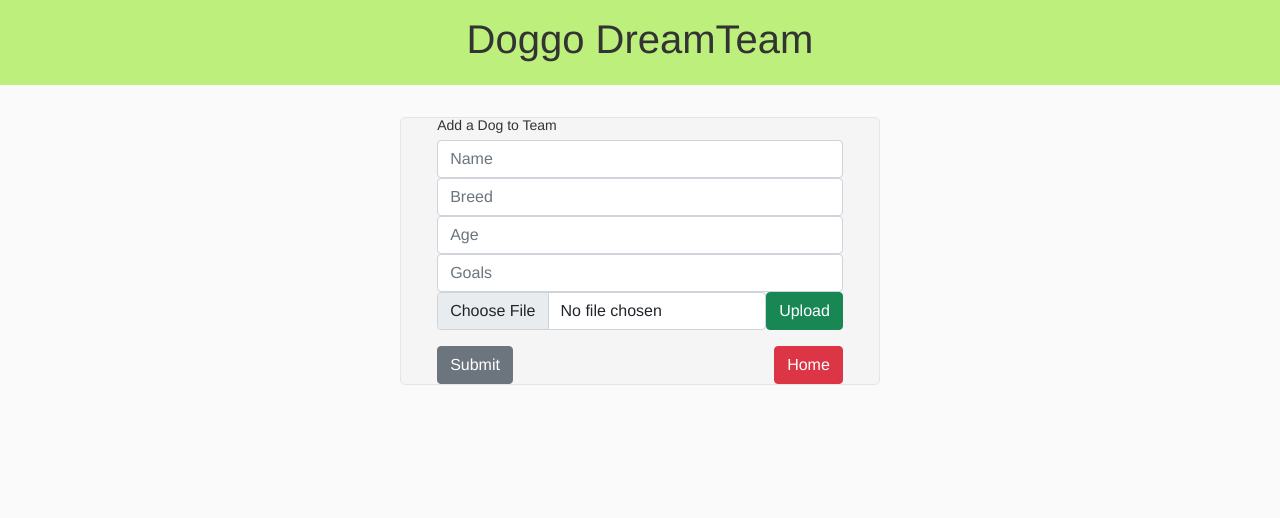
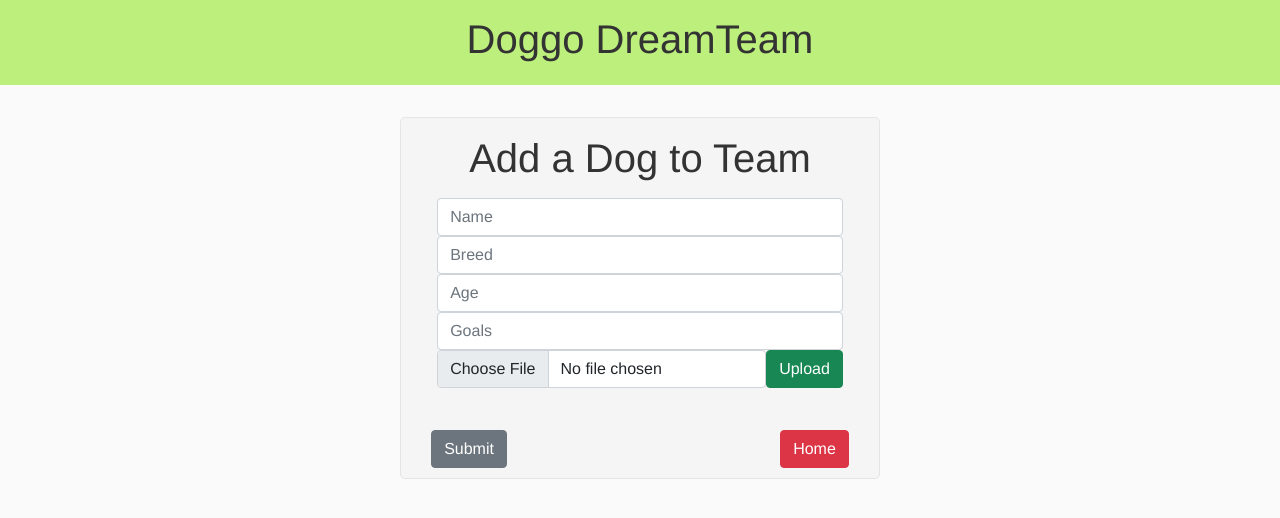
Before and after one commit to Netsujr/dog_soccer_team, a React (Create React App) app: page /add in a window 1280 px wide. Shown: the top 518 px of the page. Built offline with nearby package versions, Linux system fonts and the light colour scheme.

Commit message:
fixed add dog form

```diff
--- a/src/components/AddDog.js
+++ b/src/components/AddDog.js
@@ -63,8 +63,8 @@ const AddDog = () => {
   return (
     <FormContainer>
       <Form onSubmit={handleSubmit}>
-        <FormGroup>
-          <Label for="name">Add a Dog to Team</Label>
+        <FormGroup className='d-flex flex-column align-items-center p-3'>
+          <Label for="name"><h1>Add a Dog to Team</h1></Label>
           <Input type="text" value={name} onChange={onNameChange} placeholder="Name" />
           <Input type="text" value={breed} onChange={onBreedChange} placeholder="Breed" />
           <Input type='number' value={age} onChange={onAgeChange} placeholder="Age" />
@@ -102,10 +102,11 @@ const ButtonsContainer = styled.div`
   justify-content: space-between;
   align-items: center;
   width: 100%;
+  padding: 10px;
   `;
 
 const ImageContainer = styled.div`
   display: flex;
-  justify-content: center;
+  justify-content: space-between;
   align-items: center;
   `
```
